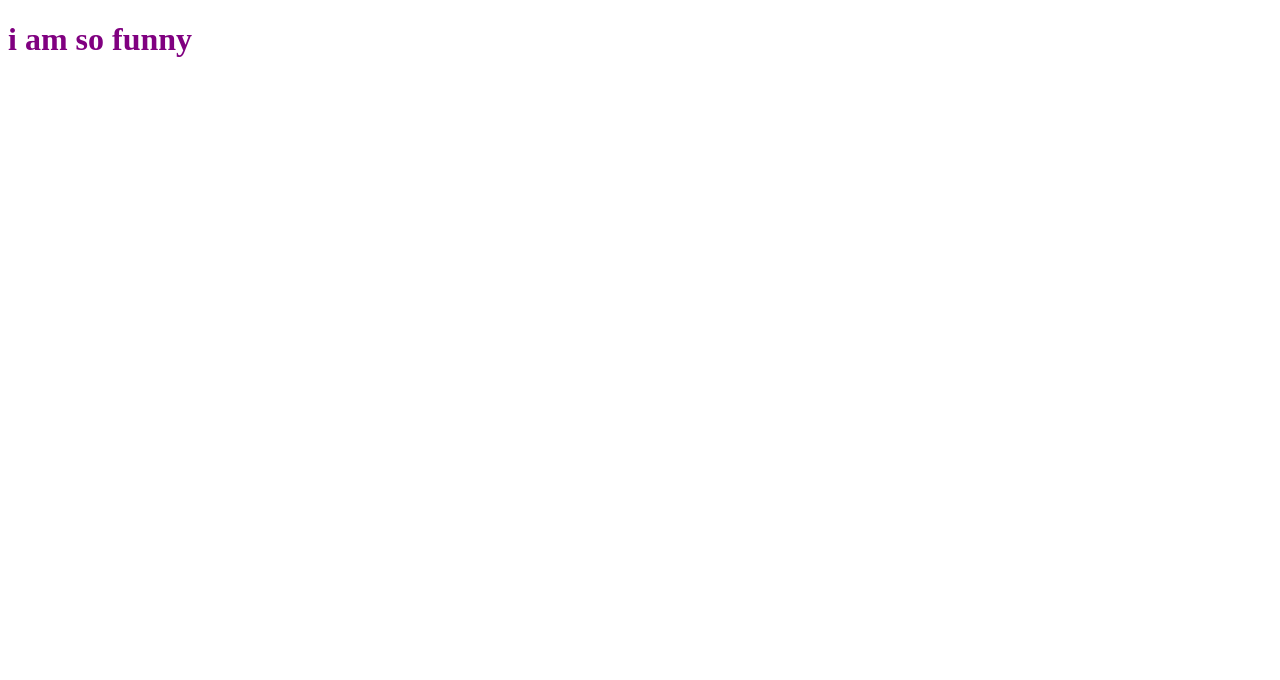
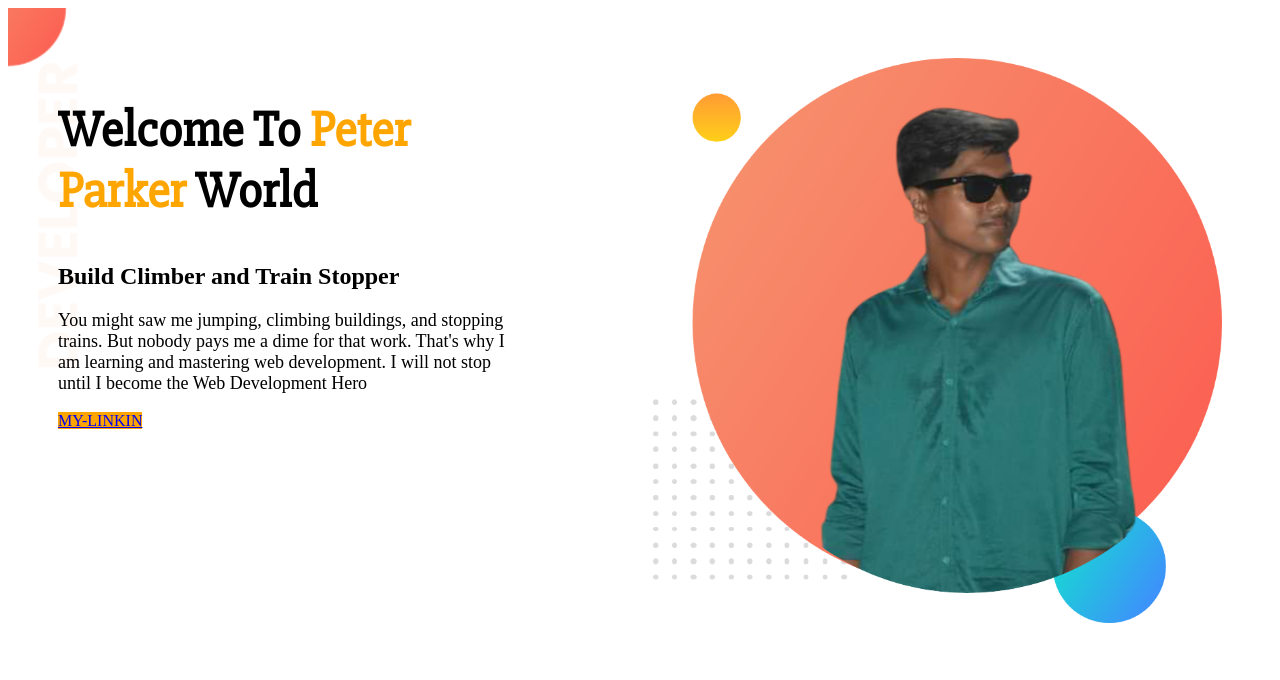
Before and after one commit to tanimahmed71/practice-day-1, a plain HTML site: page index.html in a window 1280 px wide. Drawn offline with Linux system fonts and the light colour scheme.

Commit message:
notun kiso add  korsi

```diff
--- a/index.html
+++ b/index.html
@@ -6,8 +6,26 @@
     <meta name="viewport" content="width=device-width, initial-scale=1.0">
     <title>practice-day-1</title>
     <link rel="stylesheet" href="style.css">
+    <link rel="preconnect" href="https://fonts.googleapis.com">
+<link rel="preconnect" href="https://fonts.gstatic.com" crossorigin>
+<link href="https://fonts.googleapis.com/css2?family=Asap:wght@500&family=Noticia+Text:wght@700&family=Slabo+27px&display=swap" rel="stylesheet">
 </head>
 <body>
-    <h1> i am so funny</h1>
+    <section class="section-1">
+        <div class="display-side-side">
+           <div class="sec-dev-1">
+            <h1 class="google-font">Welcome To <span class="header-text-color">Peter Parker</span>  World</h1>
+            <h2> Build Climber and Train Stopper</h2>
+            <p> You might saw me jumping, climbing buildings, and stopping trains. But nobody pays me a dime for that work. That's why I am learning and mastering web development. I will not stop until I become the Web Development Hero</p>
+            <a class="my-linkin-design" target="_blank" href="https://www.linkedin.com/feed/">MY-LINKIN</a>
+           </div>
+         <div class="sec-dev-2">
+            <img class="display-photo-addjust" src="images/top-photo.png" alt="tanim">
+         </div>
+        </div>
+        </section>
+
+
+
 </body>
 </html>
--- a/style.css
+++ b/style.css
@@ -1,3 +1,40 @@
 h1{
-    color: purple;
+    color: black;
 }
+.section-1{
+    background-image: url(images/top-banner.png);
+    background-repeat: no-repeat;
+    padding: 50px;
+
+}
+.header-text-color{
+    color: orange;
+}
+p{
+    font-size: large;
+}
+.sec-dev-1{
+    width: 40%;
+    padding-right: 70px;
+}
+.display-photo-addjust{
+   width: 100%;
+}
+.sec-dev-2{
+    width: 50%;
+    padding-left: 70px;
+}
+.google-font{
+    font-family: 'Asap', sans-serif;
+font-family: 'Noticia Text', serif;
+font-family: 'Slabo 27px', serif;
+font-size: 50px;
+}
+
+.display-side-side{
+    display: flex;
+}
+.my-linkin-design{
+ background-color: orange;
+
+}
```
Also changed, not shown: images/top-photo.png (renamed from images/my-bg.png).
